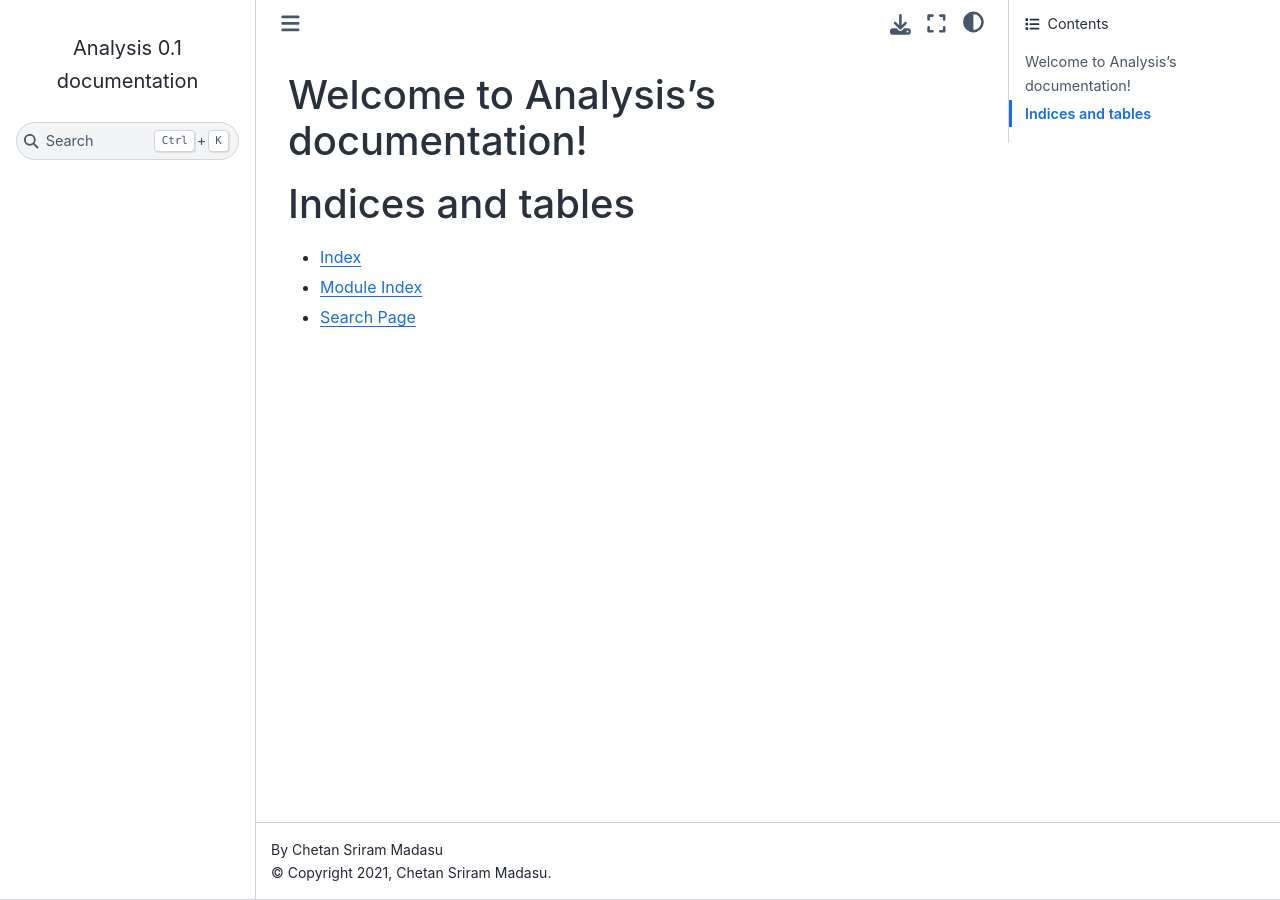
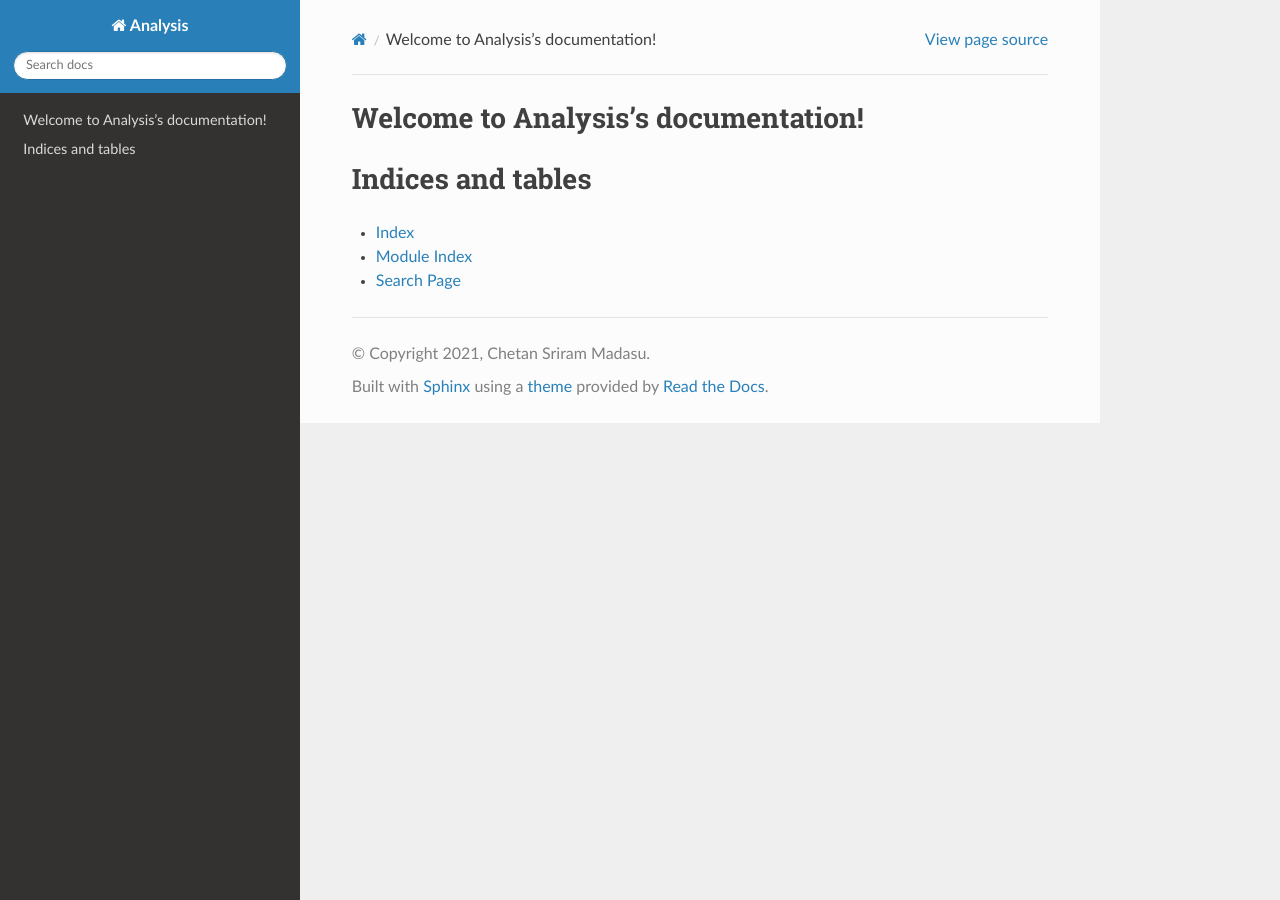
Before and after one commit to MChetanSR/Analysis, a Sphinx documentation site: the page built from docs/source/index.rst, in a window 1280 px wide. Built offline with Sphinx 7.4.7 and the Read the Docs theme 2.0.0, drawn with Linux system fonts in a browser that asks for light colours; pages that are not in the unit, such as notebooks, are missing from menus.

```diff
--- a/docs/source/conf.py
+++ b/docs/source/conf.py
@@ -49,7 +49,7 @@
 # The theme to use for HTML and HTML Help pages.  See the documentation for
 # a list of builtin themes.
 #
-html_theme = 'sphinx_book_theme'
+html_theme = 'sphinx_rtd_theme'
 
 # Add any paths that contain custom static files (such as style sheets) here,
 # relative to this directory. They are copied after the builtin static files,
```
Also changed, not shown: requirements.txt (added, +10 -0 lines).
